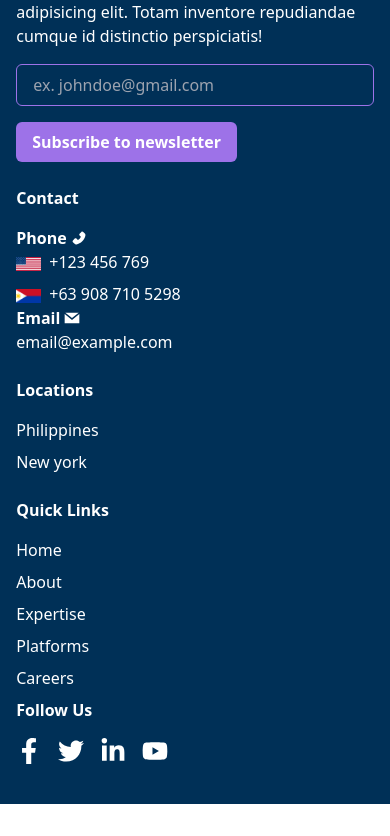
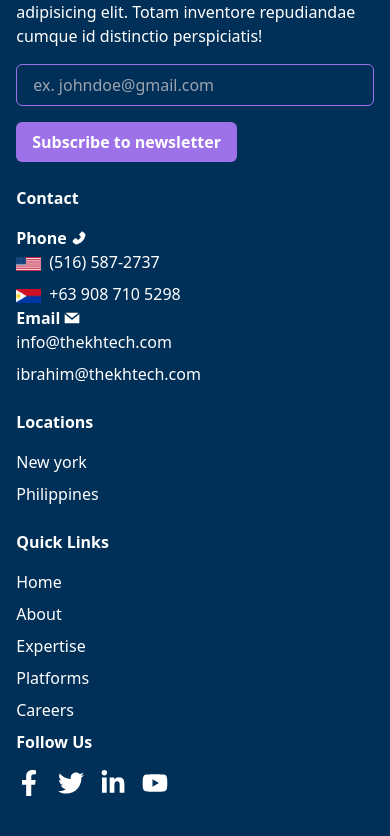
Before and after one commit to lugh-tuatha/stoic-reflection, a Next.js app: page /about in a window 390 px wide. Shown: the part 1413-2249 px from the top of the page. Before the commit the page ends 2217 px from the top, so only its background shows below. Built offline with nearby package versions, Linux system fonts and the light colour scheme.

Commit message:
cleaning code

```diff
--- a/src/app/globals.css
+++ b/src/app/globals.css
@@ -87,6 +87,9 @@ body {
   @apply lg:flex justify-between
 }
 
+.md-flex-between {
+  @apply md:flex justify-between
+}
 /* typography */
 .heading,
 .heading-2{
--- a/src/components/contact/contact-form.jsx
+++ b/src/components/contact/ContactForm.jsx
@@ -13,7 +13,7 @@ function ContactForm() {
           <input type="text" placeholder='Phone Number' className='forms-input'/>
           <input type="text" placeholder='Website URL' className='forms-input'/>
         </div>
-        <textarea placeholder='Please provide a description of your need or project' className='w-full h-40 mt-2 py-2 px-4 border border-black outline-none'></textarea>
+        <textarea placeholder='Please provide a description of your need or project' className='form-textarea'></textarea>
 
         <input type="submit" className='button'/>
       </form>
--- a/src/components/contact/form.css
+++ b/src/components/contact/form.css
@@ -1,3 +1,7 @@
 .forms-input{
   @apply border border-black py-2 px-4 outline-none bg-transparent;
 }
+
+.form-textarea{
+  @apply w-full h-40 mt-2 py-2 px-4 border border-black outline-none;
+}
--- a/src/components/footer/index.jsx
+++ b/src/components/footer/index.jsx
@@ -25,7 +25,7 @@ function Footer() {
           <Button>Subscribe to newsletter</Button>
         </div>
 
-        <div className='md:flex justify-between w-full lg:w-3/4'>
+        <div className='md-flex-between w-full lg:w-3/4'>
           <div className='mb-6'>
             <h1 className='title font-bold mb-4'>Contact</h1>
             <ul>
@@ -41,7 +41,7 @@ function Footer() {
                     width={25}
                     height={10}
                     className='inline mr-2'/>
-                  <span>+123 456 769</span>
+                  <span>(516) 587-2737</span>
                 </div>
 
                 <div>
@@ -60,7 +60,8 @@ function Footer() {
                   <p>Email</p>
                   <Gr.GrMail/>
                 </div>
-                <span>email@example.com</span>
+                <span className='block mb-2'>info@thekhtech.com</span>
+                <span>ibrahim@thekhtech.com</span>
               </li>
             </ul>
           </div>
@@ -68,8 +69,8 @@ function Footer() {
           <div className='mb-6'>
             <h1 className='title font-bold mb-4'>Locations</h1>
             <ul>
-              <li className='mb-2'>Philippines</li>
-              <li>New york</li>
+              <li className='mb-2'>New york</li>
+              <li>Philippines</li>
             </ul>
           </div>
 
--- a/src/pages/contact/index.jsx
+++ b/src/pages/contact/index.jsx
@@ -1,7 +1,7 @@
 import MainLayout from '@/components/layouts/main-layout'
 import React from 'react'
 import '../../app/globals.css'
-import ContactForm from '@/components/contact/contact-form'
+import ContactForm from '@/components/contact/ContactForm'
 
 function Contact() {
   return (
```
Also changed, not shown: src/pages/expertise/expertise-overview/index.jsx (added, +14 -0 lines).
